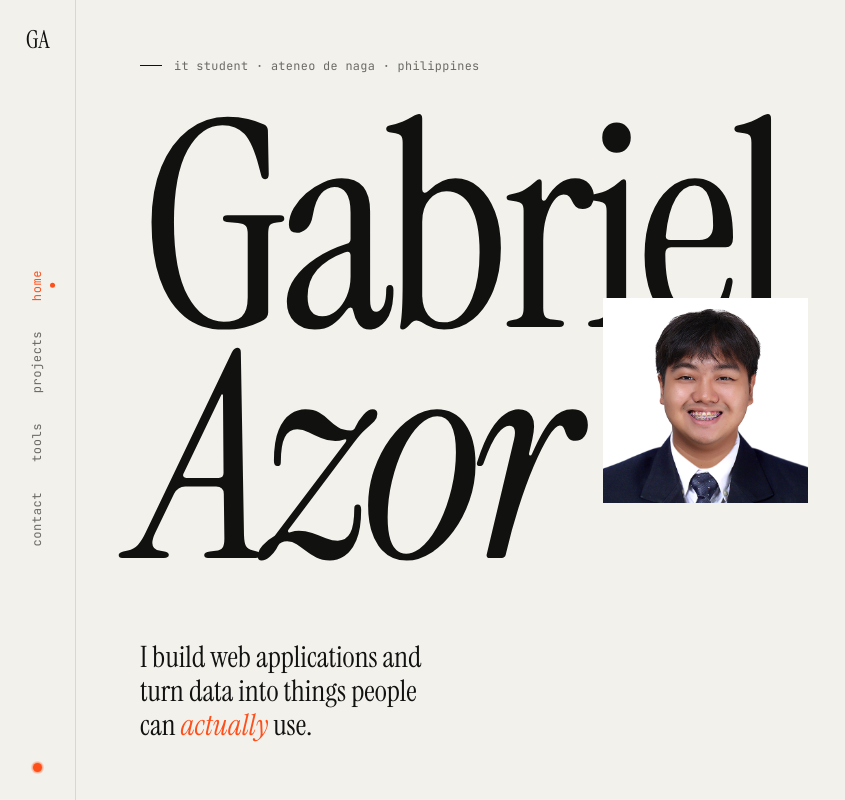
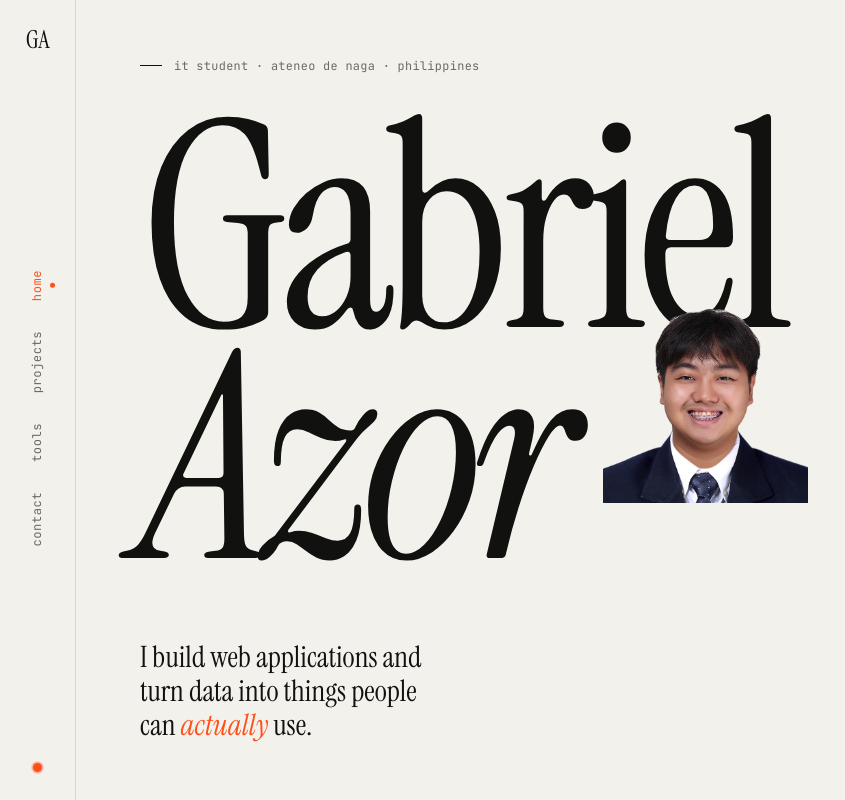
Before and after one commit to gbzor/gbzor-portfolio, a plain HTML site: page index.html in a window 1280 px wide. Shown: the whole page, without its empty margins (0-845 px from the left). Drawn offline with Linux system fonts and the light colour scheme.

Commit message:
Cut the white backdrop out of the portrait
Add me.webp (me.jpg with the background removed, 42 KB) so the photo sits
directly on the page instead of showing as a white square.

Co-Authored-By: Claude Opus 5.5 <noreply@anthropic.com>
Claude-Session: https://claude.ai/code/session_015C2bzsA8KN5agGFJZ6Y3LG

```diff
--- a/index.html
+++ b/index.html
@@ -36,8 +36,8 @@
       <div class="hero">
         <h1 class="giant">Gabriel<br /><em>Azor</em></h1>
 
-        <!-- Photo lives in me.jpg; replace that file to update it. -->
-        <img class="portrait" src="me.jpg" alt="Gabriel Azor" width="600" height="600" />
+        <!-- me.webp is me.jpg with the white backdrop cut out. -->
+        <img class="portrait" src="me.webp" alt="Gabriel Azor" width="600" height="600" />
       </div>
 
       <p class="blurb">
```
Also changed, not shown: me.webp (added).
